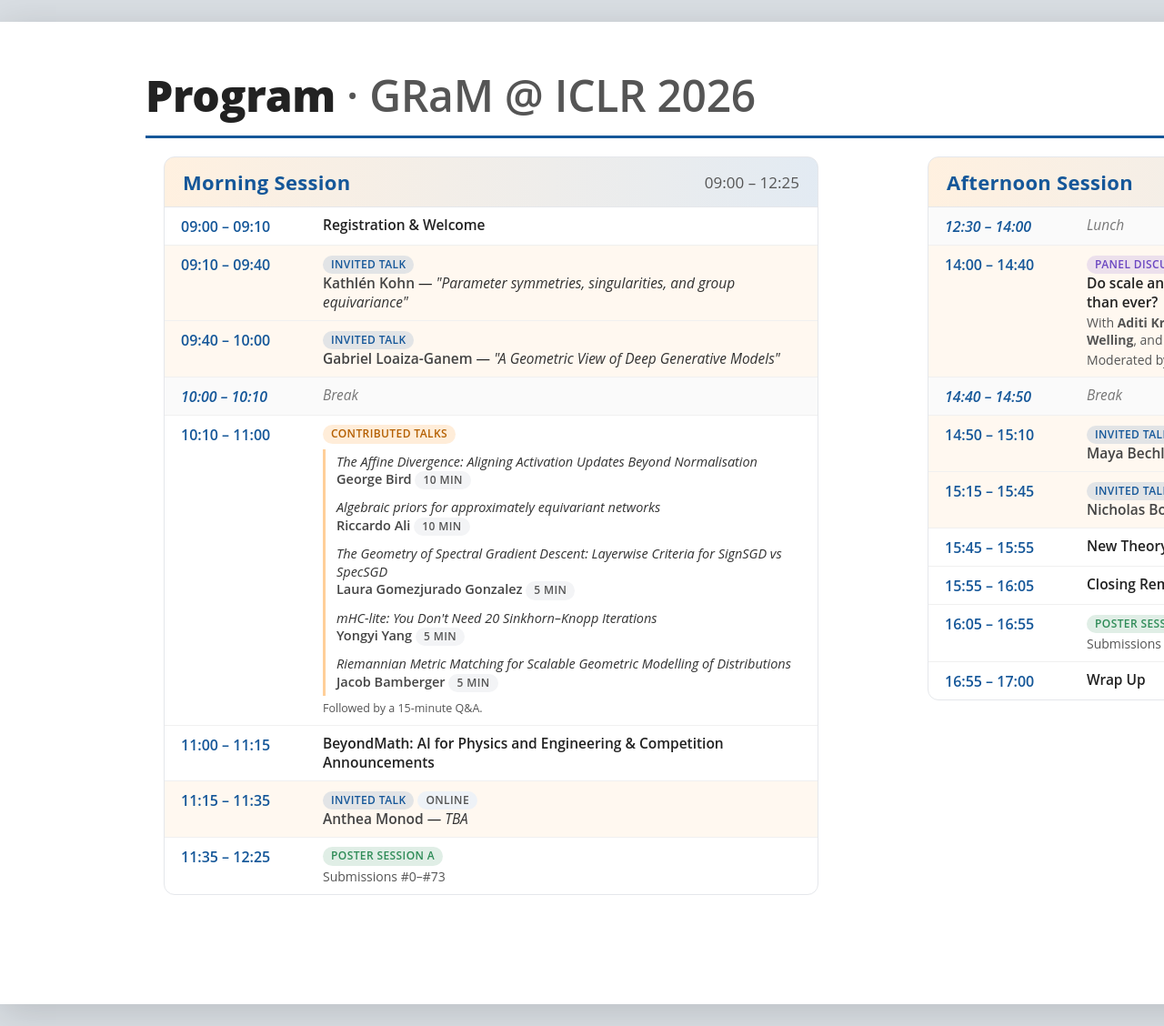
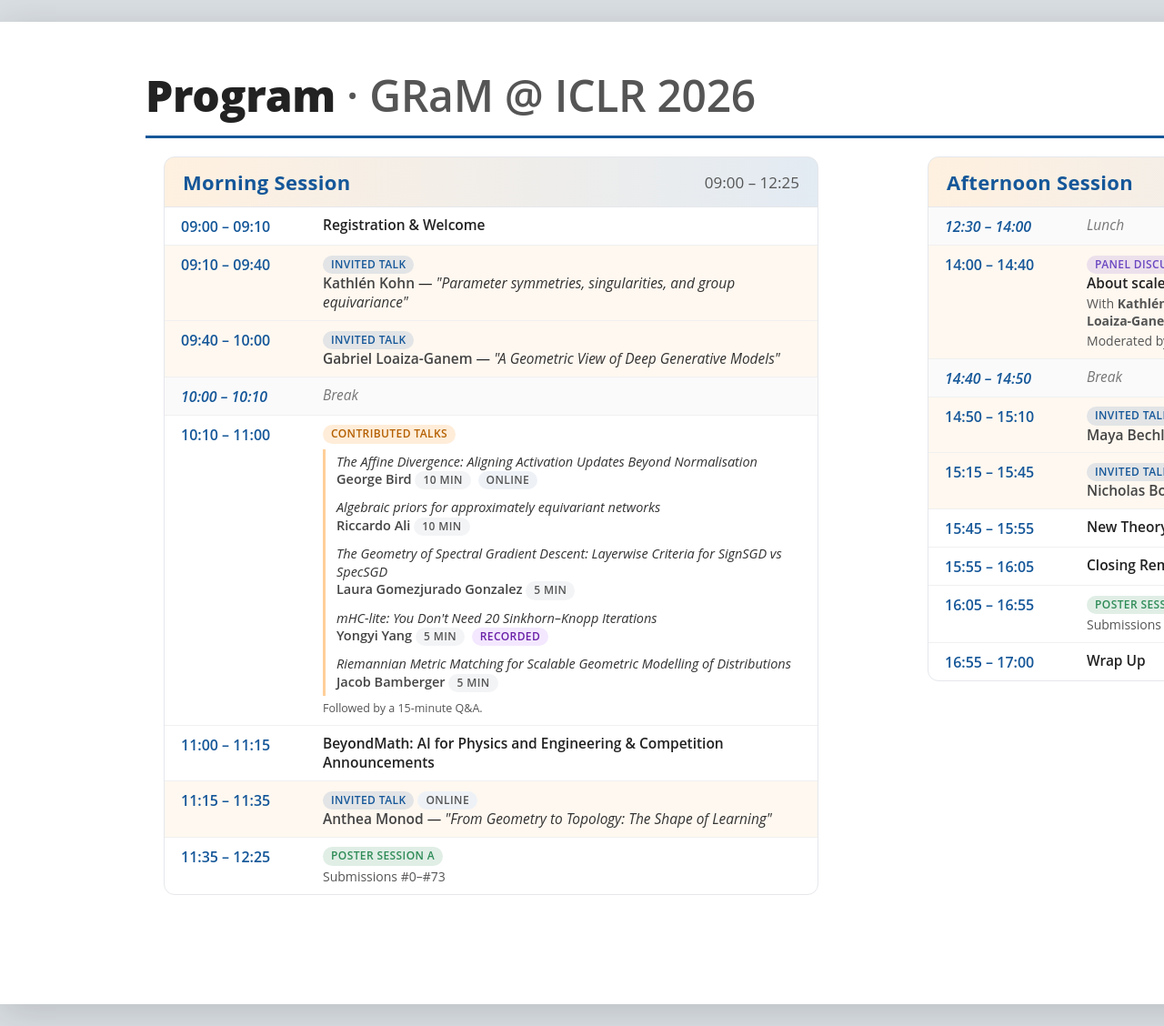
Before and after one commit to gram-workshop/gram-workshop.github.io, a Jekyll site: the page slides/schedule_slide.html, which Jekyll copies as it is, in a window 1280 px wide. Shown: the whole page at 91% size. Built offline with Jekyll 4.4.1, drawn with Linux system fonts in a browser that asks for light colours.

Commit message:
schedule update

```diff
--- a/slides/schedule_slide.html
+++ b/slides/schedule_slide.html
@@ -196,7 +196,7 @@
 <div class="slide">
   <div class="slide-header">
     <div class="slide-title">Program <span class="muted">· GRaM @ ICLR 2026</span></div>
-    <div class="slide-sub">Saturday, April 26, 2026 · Local time</div>
+    <div class="slide-sub">Sunday, April 26, 2026 · Room 101 A</div>
   </div>
 
   <div class="columns">
@@ -244,6 +244,7 @@
                 <span class="talk-title">The Affine Divergence: Aligning Activation Updates Beyond Normalisation</span><br>
                 <span class="speaker">George Bird</span>
                 <span class="tag duration">10 min</span>
+                <span class="tag online">online</span>
               </li>
               <li>
                 <span class="talk-title">Algebraic priors for approximately equivariant networks</span><br>
@@ -259,6 +260,7 @@
                 <span class="talk-title">mHC-lite: You Don't Need 20 Sinkhorn–Knopp Iterations</span><br>
                 <span class="speaker">Yongyi Yang</span>
                 <span class="tag duration">5 min</span>
+                <span class="tag recorded">recorded</span>
               </li>
               <li>
                 <span class="talk-title">Riemannian Metric Matching for Scalable Geometric Modelling of Distributions</span><br>
@@ -281,7 +283,7 @@
           <div class="time">11:15 – 11:35</div>
           <div class="content">
             <span class="tag invited">Invited Talk</span><span class="tag online">online</span>
-            <div><span class="speaker">Anthea Monod</span> — <span class="talk-title">TBA</span></div>
+            <div><span class="speaker">Anthea Monod</span> — <span class="talk-title">"From Geometry to Topology: The Shape of Learning"</span></div>
           </div>
         </div>
 
@@ -313,8 +315,8 @@
           <div class="time">14:00 – 14:40</div>
           <div class="content">
             <span class="tag panel">Panel Discussion</span>
-            <div><span class="title">Do scale and simplicity make geometry obsolete, or more necessary than ever?</span></div>
-            <div class="meta">With <strong>Aditi Krishnapriyan</strong>, <strong>Alexander Tong</strong>, <strong>Gabriel Loaiza-Ganem</strong>, <strong>Max Welling</strong>, and <strong>Michael Bronstein</strong>.</div>
+            <div><span class="title">About scale, simplicity and geometry</span></div>
+            <div class="meta">With <strong>Kathlén Kohn</strong>, <strong>Aditi Krishnapriyan</strong> (online), <strong>Alexander Tong</strong>, <strong>Gabriel Loaiza-Ganem</strong>, <strong>Max Welling</strong>, and <strong>Michael Bronstein</strong>.</div>
             <div class="meta">Moderated by <strong>Erik Bekkers</strong>.</div>
           </div>
         </div>
--- a/slides/sponsor_slide.html
+++ b/slides/sponsor_slide.html
@@ -298,7 +298,7 @@
       <div class="row description">
         <div class="label">About</div>
         <div class="content">
-          <p>Pioneer of <strong>Generative Physics</strong> — the world's first foundational AI model trained on the fundamental laws of physics. Delivers a <strong>1,000× acceleration</strong> in simulation speed, compressing design cycles from months to minutes across <strong>aerospace, automotive, and energy</strong>.</p>
+          <p>Building the world’s first <strong>Foundational Model for Engineering Simulation and Design</strong>, grounded in the laws of physics. Through their <strong>Generative Physics</strong> platform they deliver a <strong>1000x acceleration</strong> in simulation speed, compressing design cycles from months to minutes across <strong>aerospace, automotive, consumer electronics and energy</strong>.</p>
         </div>
       </div>
 
```
Also changed, not shown: index.md (+7 -2 lines), 7 other files.
